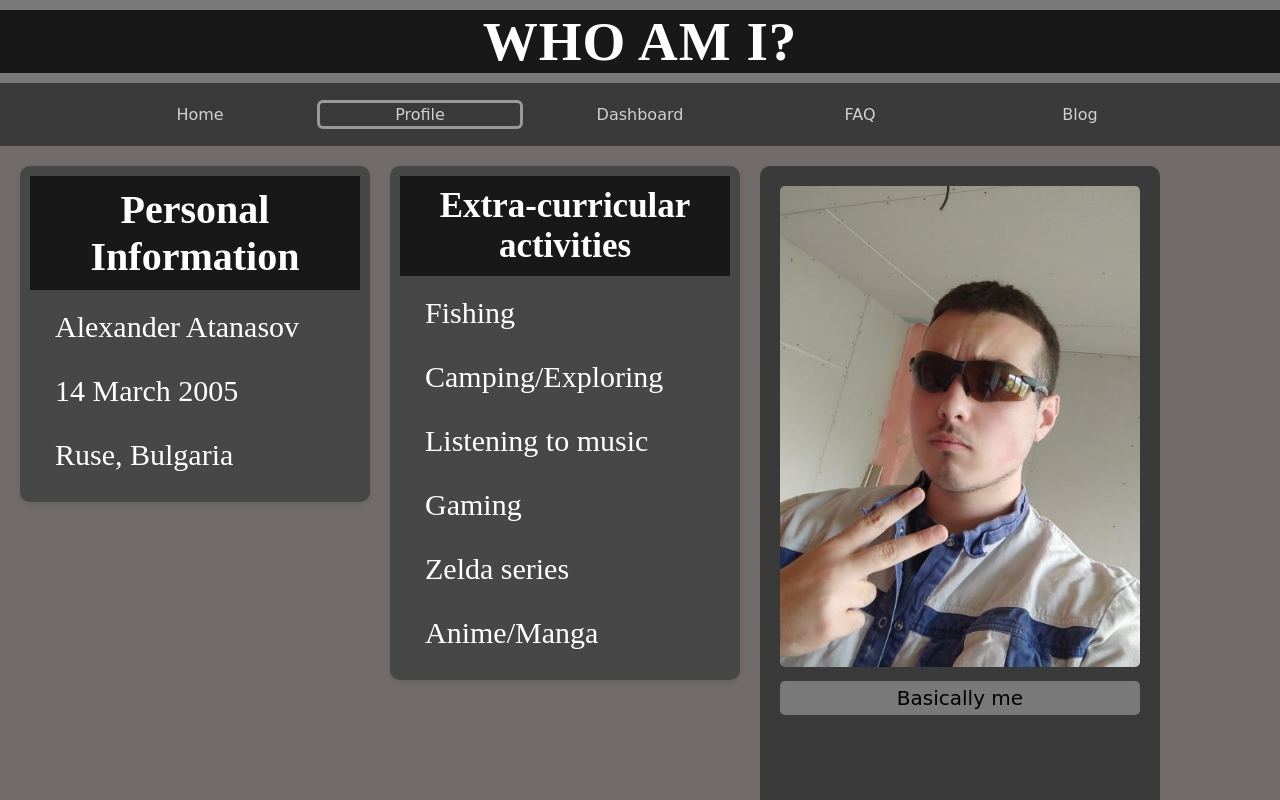
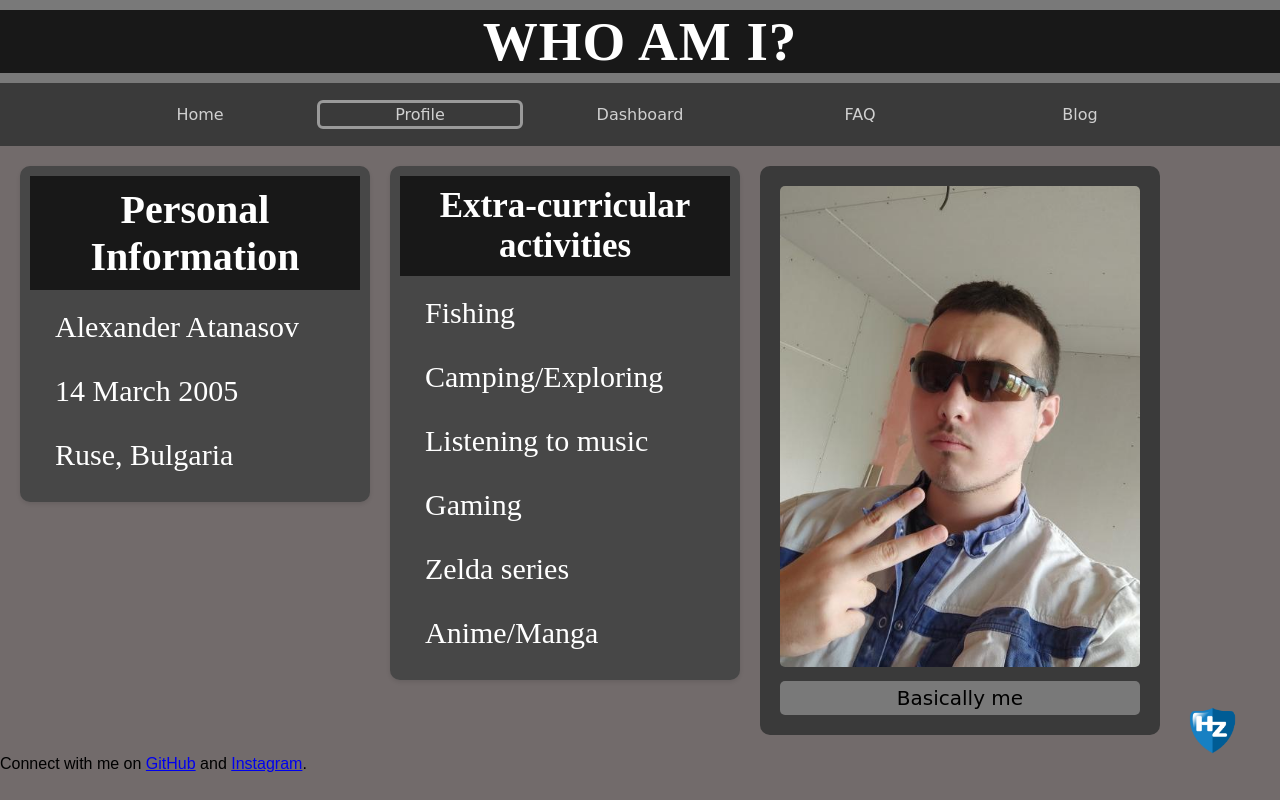
Before and after one commit to SashkisaHZ/SashkisaHZ.github.io, a plain HTML site: page profile.html in a window 1280 px wide. Shown: the top 800 px of the page. Drawn offline with Linux system fonts and the light colour scheme; a web font is replaced by a local one.

Commit message:
HZ Logo added

```diff
--- a/index.css
+++ b/index.css
@@ -87,3 +87,17 @@ header {
     border-radius: 3px;
     color: #9A9A9A;
 }
+
+.floating-icon {
+    position: fixed;
+    bottom: 20px;
+    right: 20px;
+    z-index: 1000;
+    background: none;
+}
+
+.floating-icon a img {
+    width: 45px;
+    height: 45px;
+    cursor: pointer;
+}
--- a/profile.css
+++ b/profile.css
@@ -101,7 +101,7 @@ header {
     width: 100%;
     height: auto;
     text-align: center;
-    padding-bottom: 600px;
+    padding-bottom: 0px;
 }
 
 .images img {
@@ -168,3 +168,17 @@ header {
     border-radius: 3px;
     color: #9A9A9A;
 }
+
+.floating-icon {
+    position: fixed;
+    bottom: 20px;
+    right: 20px;
+    z-index: 1000;
+    background: none;
+}
+
+.floating-icon a img {
+    width: 45px;
+    height: 45px;
+    cursor: pointer;
+}
--- a/profile.html
+++ b/profile.html
@@ -18,12 +18,15 @@ Link ti Github profile, Insta
 
     <title>Alexander Atanasov</title>
 
+    <link rel="icon" href="img/hz-logo.png" type="image/x-icon" />
+
     <link rel="stylesheet" href="profile.css">
 </head>
 
 <body>
     <header>
         <h1>Who am I?</h1>
+
     </header>
 
     <nav class="menu">
@@ -55,14 +58,14 @@ Link ti Github profile, Insta
             <aside>Anime/Manga</aside>
         </section>
 
-        <div class="frame">
+        <figure class="frame">
             <div class="images">
                 <div class="animation">
                     <img src="img/alex.jpg" width="323.33" height="432" alt="Alexander Atanasov">
                 </div>
-                <div class="description">Basically me</div>
+                <figcaption class="description">Basically me</figcaption>
             </div>
-        </div>
+        </figure>
     </main>
 
     <footer>
@@ -70,6 +73,12 @@ Link ti Github profile, Insta
                 href="https://www.instagram.com/sashkisa14  " target="_blank">Instagram</a>.</p>
     </footer>
 
+    <aside class="floating-icon">
+        <a href="https://hz.nl/en" target="_blank" aria-label="Go to Example Website">
+            <img src="img/hz-logo.png" alt="Floating Icon">
+        </a>
+    </aside>
+
 </body>
 
 </html>
```
Also changed, not shown: blog.html (+6 -0 lines), dashboard.html (+6 -0 lines), faq.html (+6 -0 lines), index.html (+16 -0 lines), img/hz-logo.png (added), img/hz-uas.png (added), img/ict-home.png (added).
